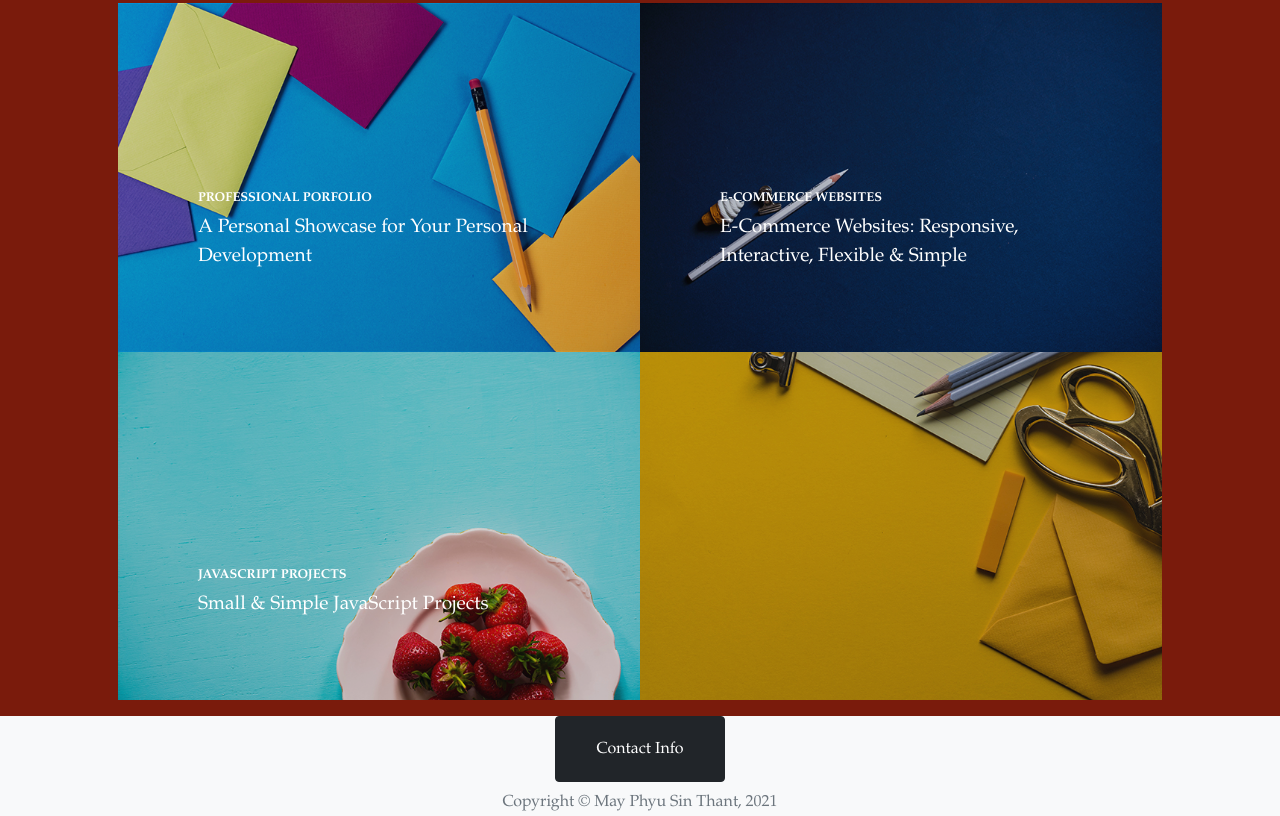
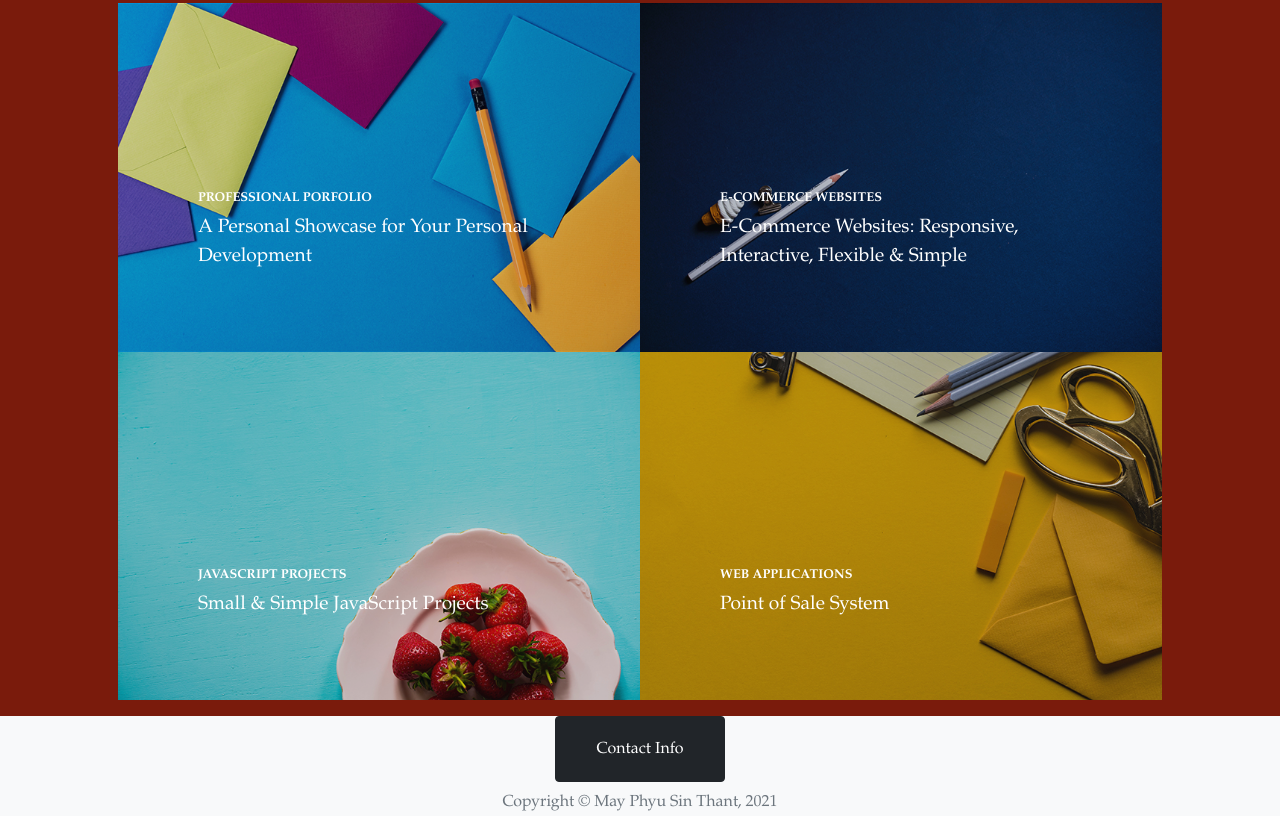
Before and after one commit to GrannyCat/mayphyu.github.io, a plain HTML site: page index.html in a window 1280 px wide. Shown: the part 3458-4274 px from the top of the page. Drawn offline with nearby package versions, Linux system fonts and the light colour scheme.

Commit message:
updated information

```diff
--- a/index.html
+++ b/index.html
@@ -393,9 +393,9 @@
             <a class="portfolio-item" href="#!">
               <div class="caption">
                 <div class="caption-content">
-                  <div class="h2"></div>
+                  <div class="h2">Web Applications</div>
                   <p class="mb-0">
-
+                    Point of Sale System
                   </p>
                 </div>
               </div>
```
